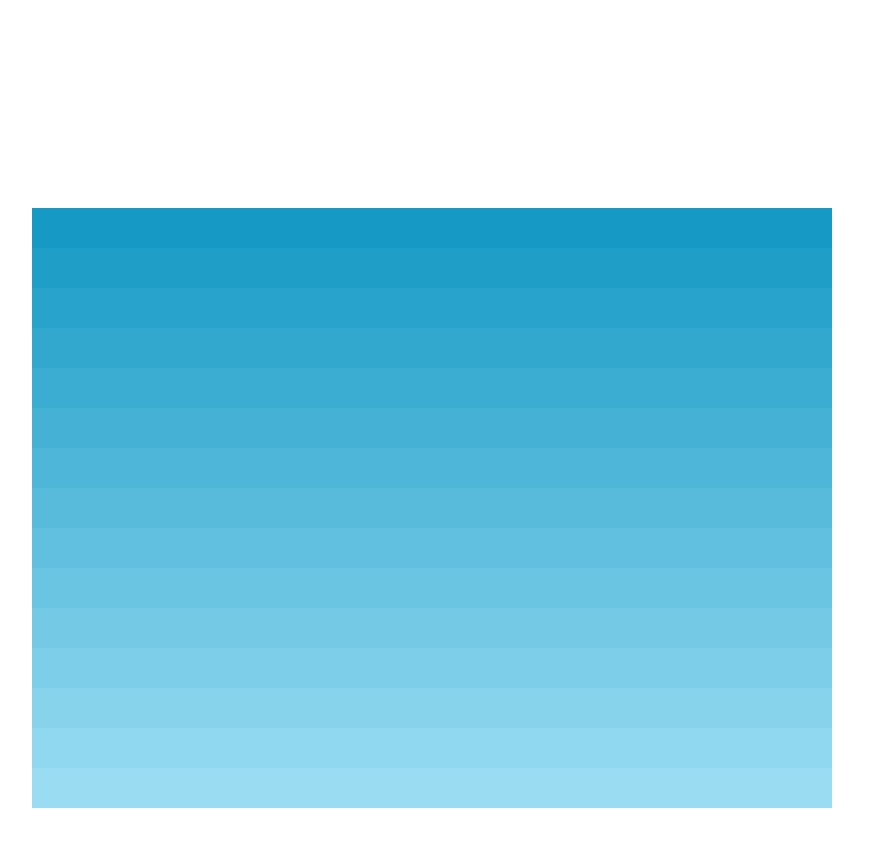
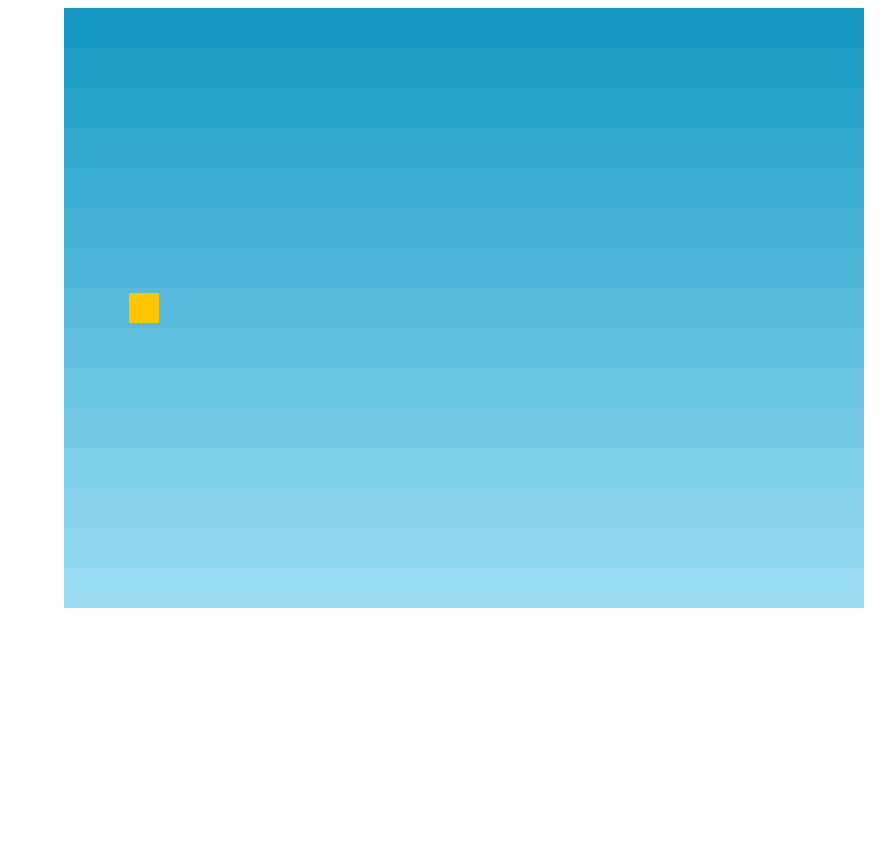
Before and after one commit to 3rco/flappy-bird, a website built with webpack: page index.html in a window 1280 px wide. Shown: the whole page, without its empty margins (176-1071 px from the left). After the commit the page ends 800 px from the top, so only its background shows below. Built offline with nearby package versions, Linux system fonts and the light colour scheme; animation ran at ten frames a second.

Commit message:
gravity, velocity config

```diff
--- a/index.html
+++ b/index.html
@@ -4,7 +4,10 @@
     <meta charset="utf-8">
     <style>
       body {
-        padding: 200px;
+        display: flex;
+        flex-direction: row;
+        justify-content: center;
+        padding-top: '200px';
       }
     </style>
   </head>
--- a/src/index.js
+++ b/src/index.js
@@ -1,4 +1,3 @@
-
 import Phaser from "phaser";
 
 const config = {
@@ -6,24 +5,33 @@ const config = {
   width: 800,
   height: 600,
   physics: {
-    default: 'arcade',
+    default: "arcade",
     arcade: {
-      gravity: { y: 200 }
-    }
+      /* gravity: {
+        y: 200,
+      }, */
+    },
   },
   scene: {
     preload,
-    create
-  }
+    create,
+    update,
+  },
 };
 
-//loading assets (images,musics,animations)
-function preload () {
-  this.load.image('sky', 'assets/sky.png');
+function preload() {
+  this.load.image("sky", "assets/sky.png");
+  this.load.image("birdy", "assets/bird.png");
 }
 
-function create () {
-  this.add.image(400, 300, 'sky');
+let bird = null;
+
+function create() {
+  this.add.image(0, 0, "sky").setOrigin(0, 0);
+  bird = this.physics.add.sprite(80, 300, "birdy");
 }
+let totalDelta = null;
+
+function update(time, delta) {}
 
 new Phaser.Game(config);
```
